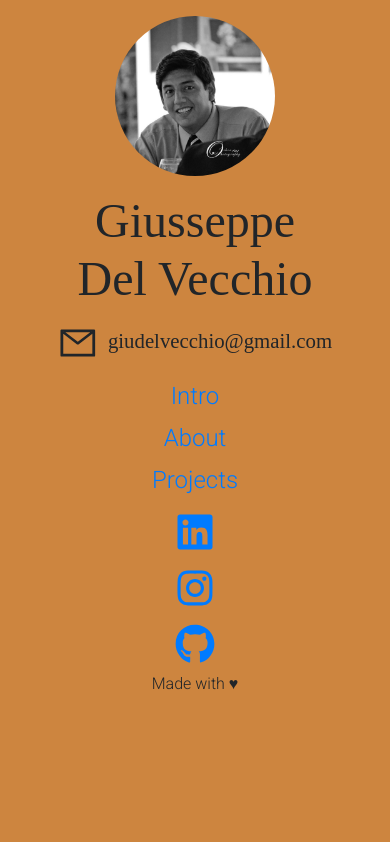
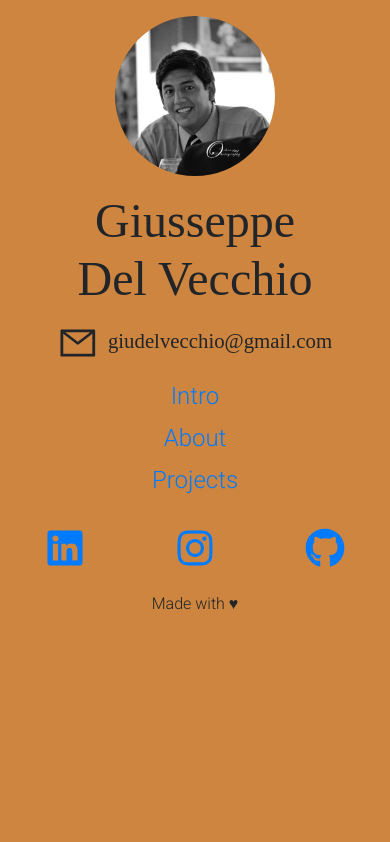
Before and after one commit to gdelv/gPortfolio, a React (Create React App) app: page / in a window 390 px wide. Shown: the top 842 px of the page. Built offline with nearby package versions, Linux system fonts and the light colour scheme; a web font is replaced by a local one.

Commit message:
social media links container fixed for mobile view

```diff
--- a/src/App.css
+++ b/src/App.css
@@ -247,4 +247,8 @@ justify-content: center;
     padding: 0;
     /* margin: 0 auto; */
   }
+  .socialmedia-links-container {
+    flex-direction: row;
+    margin: 1em 0;
+  }
 }
```
